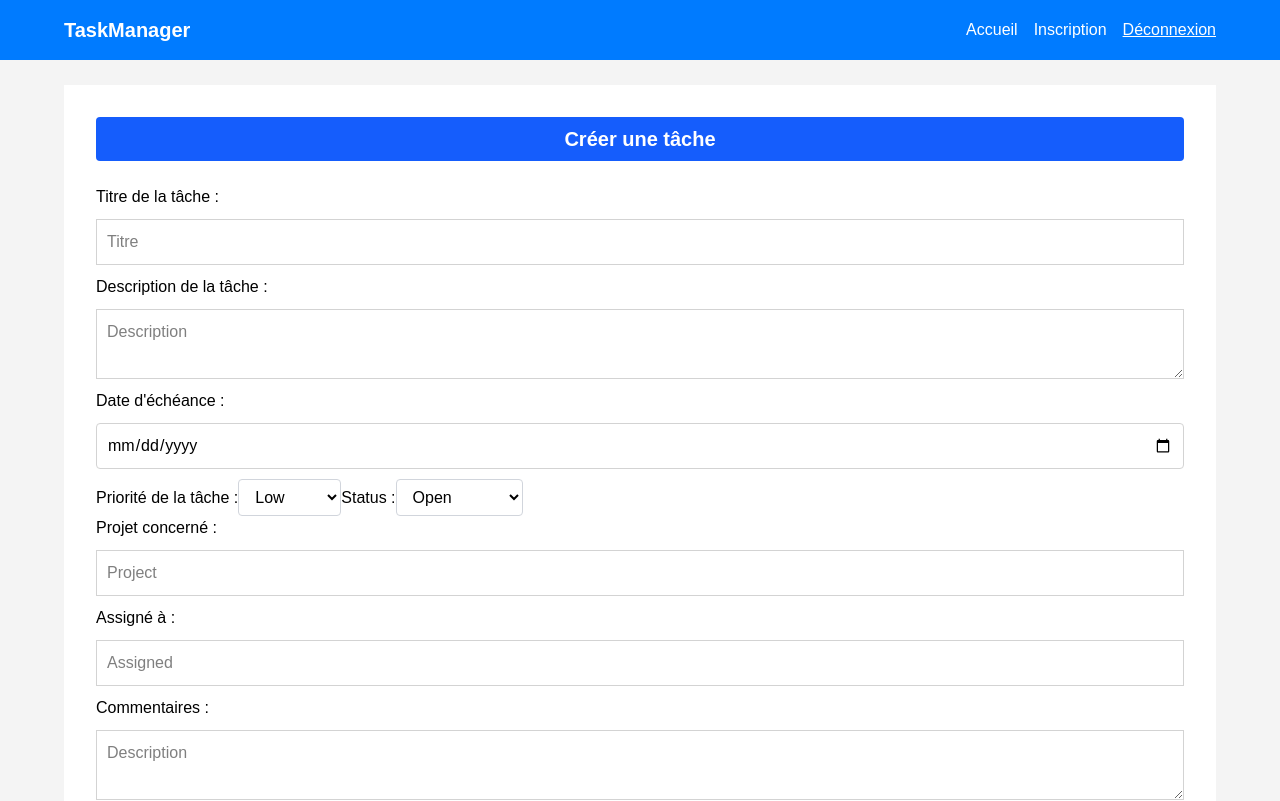
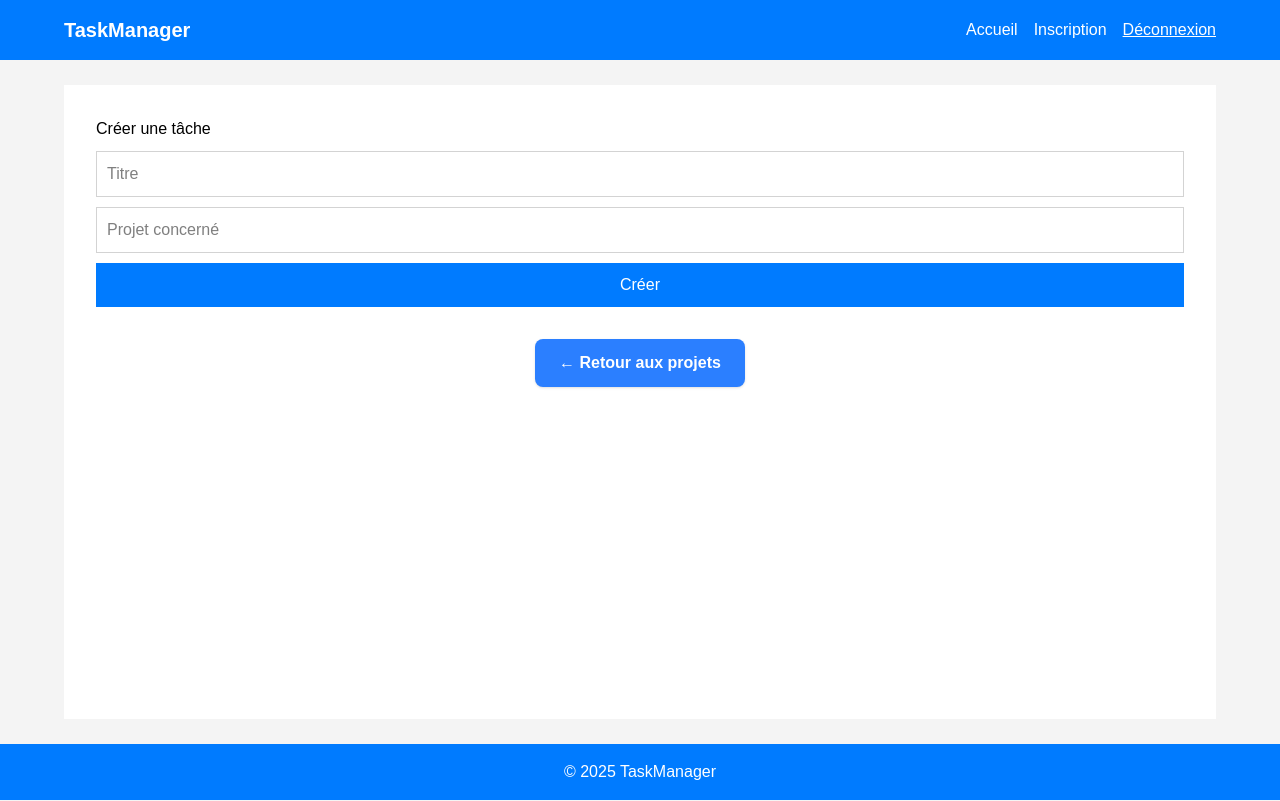
Before and after one commit to EliaStack/WS7Challenge_FrontEnd, a React (Vite) app: page /createTag in a window 1280 px wide. Shown: the top 801 px of the page. Built offline with nearby package versions, Linux system fonts and the light colour scheme; sample sign-in values are in the browser's storage.

Commit message:
grosse merde, il faut reprendre tag

```diff
--- a/src/App.jsx
+++ b/src/App.jsx
@@ -35,7 +35,7 @@ function App() {
              <Route path='/editProject/:id' element={<PrivateRoute><EditProject></EditProject></PrivateRoute>}></Route> {/*Pour modifier un projet en cours*/}
             <Route path='/tags' element={<PrivateRoute><Tags></Tags></PrivateRoute>}> </Route>
             <Route path='/createTask' element={<PrivateRoute><CreateTask></CreateTask></PrivateRoute>}></Route>
-            <Route path='/createTag' element={<PrivateRoute><CreateTask></CreateTask></PrivateRoute>}></Route>
+            <Route path='/createTag' element={<PrivateRoute><CreateTag></CreateTag></PrivateRoute>}></Route>
             <Route path='/createProject' element={<PrivateRoute><CreateProject></CreateProject></PrivateRoute>}></Route>
           </Routes>
         </main>
--- a/src/pages/CreateProject.jsx
+++ b/src/pages/CreateProject.jsx
@@ -166,6 +166,14 @@ function CreateProject() {
             <br></br>
 
             <button>Créer</button>
+            <div className="flex justify-center mt-8">
+                <Link
+                    to="/projects"
+                    className="bg-blue-500 text-white hover:bg-blue-600 px-6 py-3 rounded-lg font-semibold transition shadow-sm"
+                >
+                    ← Retour aux projets
+                </Link>
+            </div>
         </form>
     )
 };
--- a/src/pages/CreateTag.jsx
+++ b/src/pages/CreateTag.jsx
@@ -1,30 +1,52 @@
 import { useState } from "react";
 import axios from 'axios';
-import { useNavigate } from "react-router-dom";
+import { Link, useLocation, useNavigate } from "react-router-dom";
 import { post } from "../services/api";
+import { useEffect } from "react";
 
 
 
-function CreatTask() {
+function CreateTag() {
     const navigate = useNavigate();
-    const [title, setTitle] = useState('');
-    const [description, setDescription] = useState('');
+    const location = useLocation();
+    const projectTitle = location.state?.projectTitle;
+    const projectId = location.state?.projectId;
 
-    const handleSubmit = (e) => {
+
+    const [name, setTitle] = useState('');
+    const [project, setProject] = useState(projectId);
+
+
+    const handleSubmit = async (e) => {
         e.preventDefault(); //Evite le rechargement de la page
         //Appel API
-        post('tasks', { title, description, status: 'todo' })
-        navigate('/tasks');
+        await post('api/tags/tagCreate', { name, project })
+        navigate('/projects', {
+            state: {
+                projectId: projectId
+            }
+        });
+        console.log('createtag : tag créer')
     }
 
     return (
-        <form onSubmit={handleSubmit}>
-            <h2>Créer une tâche</h2>
-            <input placeholder="Titre" value={title} onChange={(e) => setTitle(e.target.value)} />
-            <textarea placeholder="Description" value={description} onChange={(e) => setDescription(e.target.value)}></textarea>
-            <button>Créer</button>
-        </form>
+        <div>
+            <form onSubmit={handleSubmit}>
+                <h2>Créer une tâche</h2>
+                <input placeholder="Titre" value={name} onChange={(e) => setTitle(e.target.value)} />
+                <input readOnly placeholder="Projet concerné" value={projectTitle} onChange={(e) => setProject(e.target.value)}></input>
+                <button>Créer</button>
+            </form>
+            <div className="flex justify-center mt-8">
+                <Link
+                    to="/projects"
+                    className="bg-blue-500 text-white hover:bg-blue-600 px-6 py-3 rounded-lg font-semibold transition shadow-sm"
+                >
+                    ← Retour aux projets
+                </Link>
+            </div>
+        </div>
     )
 };
 
-export default CreatTask;
+export default CreateTag;
--- a/src/pages/CreateTask.jsx
+++ b/src/pages/CreateTask.jsx
@@ -73,6 +73,14 @@ function CreateTask() {
             <textarea placeholder="Description" value={comment} onChange={(e) => setComment(e.target.value)}></textarea>
 
             <button>Créer</button>
+            <div className="flex justify-center mt-8">
+                <Link
+                    to="/projects"
+                    className="bg-blue-500 text-white hover:bg-blue-600 px-6 py-3 rounded-lg font-semibold transition shadow-sm"
+                >
+                    ← Retour aux projets
+                </Link>
+            </div>
         </form>
     )
 };
--- a/src/pages/Tasks.jsx
+++ b/src/pages/Tasks.jsx
@@ -17,8 +17,8 @@ function Tasks() {
     //const assigneeName = location.state?.assigneeName;
 
     const user = JSON.parse(localStorage.getItem('user'));
-    console.log('utilisateur',user);
-    console.log('titre du projet : ',projectTitle)
+    console.log('utilisateur', user);
+    console.log('titre du projet : ', projectTitle)
 
     const [tasks, setTasks] = useState([]);
     const [pagination, setPagination] = useState({ page: 1, totalPages: 1 });
@@ -26,7 +26,7 @@ function Tasks() {
     const [tags, setTags] = useState([]);
     const [tagsPagination, setTagsPagination] = useState({ page: 1, totalPages: 1 });
 
-
+    console.log('id du projet : ', projectId);
     const fetchTasks = async (page = 1) => {
         try {
             // Vérification de sécurité : si on n'a pas de projectId, on arrête
@@ -46,14 +46,17 @@ function Tasks() {
 
     const fetchTags = async (page = 1) => {
         try {
+            console.log('tag1');
             // Vérification de sécurité : si on n'a pas de projectId, on arrête
             if (!projectId) {
                 console.error("Aucun projectId trouvé dans le state.");
                 return;
             }
+            console.log('tag2');
+            console.log('id du projet : ', projectId);
             // On récupére les commentaires relatif au projet
             const result = await get(`/api/tags/${projectId}?page=${page}`);
-
+            console.log('tag3');
             console.log('fetchTags : Récup data OK');
             setTags(result.data.tags);
             setTagsPagination(result.data.pagination);
@@ -70,7 +73,7 @@ function Tasks() {
         }
     }, [projectId]);
 
-    console.log('nom du projet',projectTitle);
+    //  console.log('nom du projet', projectTitle);
 
     return (
         <div>
@@ -83,7 +86,8 @@ function Tasks() {
                             projectId: projectId,
                             projectTitle: projectTitle,
                             assigneeId: user._id,
-                            assigneeName: `${user.firstName} ${user.lastName}`}}>
+                            assigneeName: `${user.firstName} ${user.lastName}`
+                        }}>
                             + Nouvelle tâche
                         </Link>
                         {tasks.map((task) => (
@@ -117,7 +121,10 @@ function Tasks() {
                 <div className="w-[400px] pl-6">
                     <div>
                         <h2>Commentaire du projet :</h2>
-                        <Link className="inline-block mb-4 text-blue-600 underline" to="/createTag">
+                        <Link className="inline-block mb-4 text-blue-600 underline" to="/createTag" state={{
+                            projectId: projectId,
+                            projectTitle: projectTitle,
+                        }}>
                             + Nouveau commentaire
                         </Link>
                         {tags.map((tag) => (
```
Also changed, not shown: src/components/Tag.jsx (line endings or trailing spaces).
